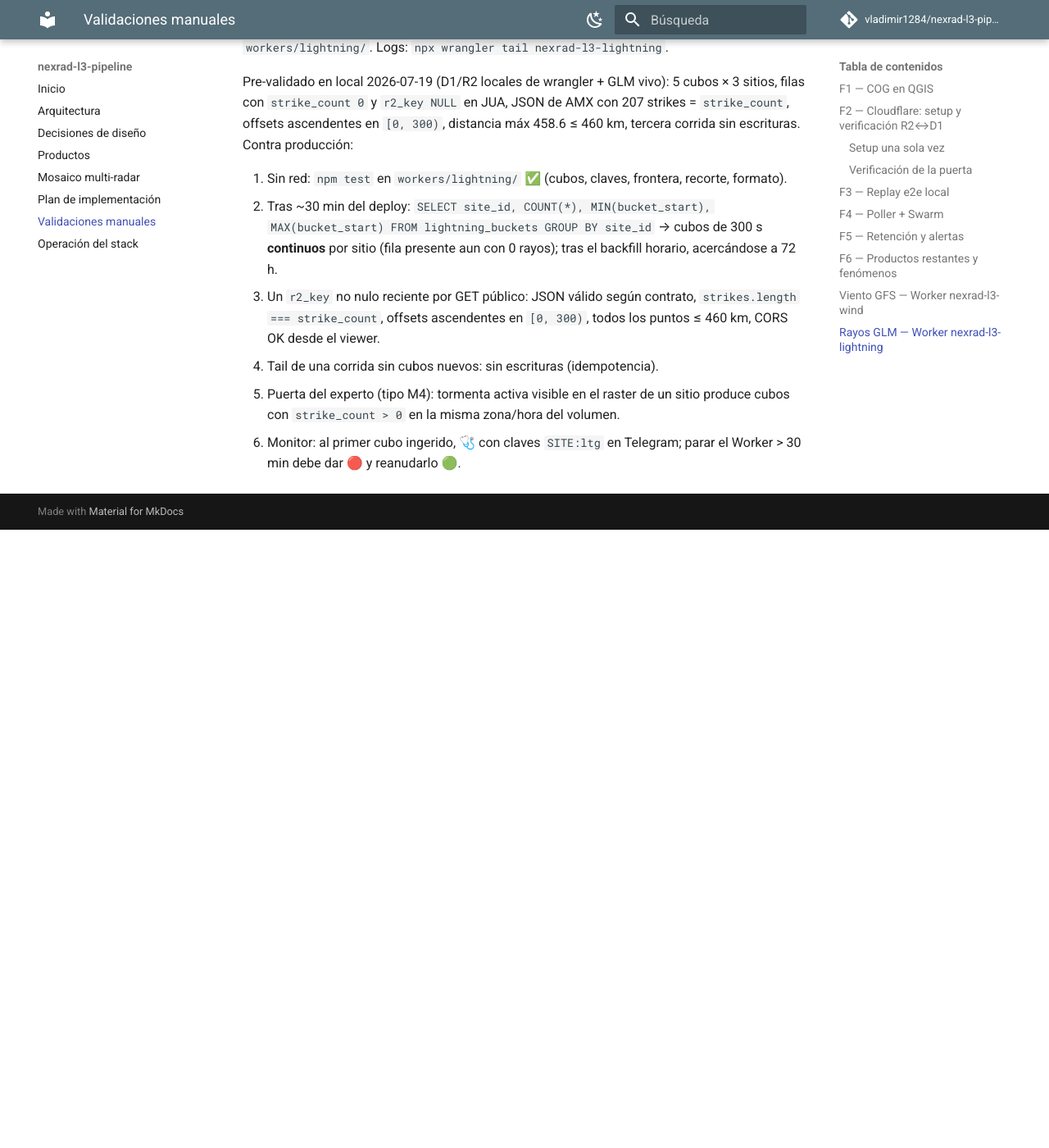
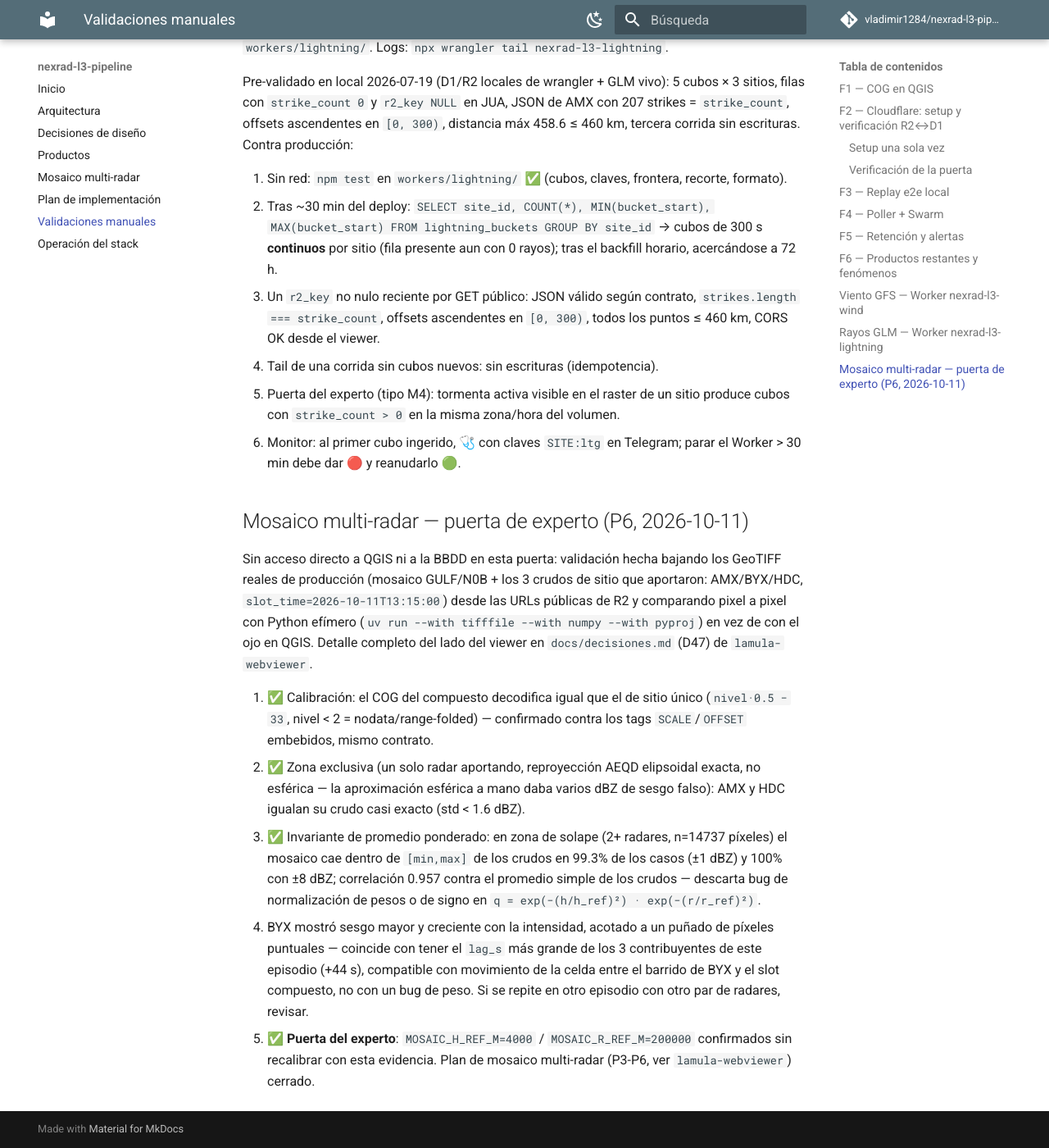
Before and after one commit to vladimir1284/nexrad-l3-pipeline, an MkDocs documentation site: the page built from docs/validaciones.md, in a window 1280 px wide and 1400 px high, scrolled down 4678 px. Shown: the whole window at 82% size. Built offline with MkDocs 1.6.1 and Material for MkDocs 9.7.7, drawn with Linux system fonts in a browser that asks for light colours; comment, search, counter and statistics services are not loaded; before the commit the page ends 5324 px from its top, so only the background shows below that.

Commit message:
docs(mosaic): record expert gate P6 validation results
No direct QGIS/DB access for this pass: validated by downloading
the real production COGs (mosaic + 3 contributing raw sites, GULF
2026-10-11T13:15:00) and comparing pixel-by-pixel with ephemeral
Python instead.

h_ref=4000/r_ref=200000 confirmed without recalibration.

Co-Authored-By: Claude Sonnet 5 <noreply@anthropic.com>

```diff
--- a/docs/mosaico.md
+++ b/docs/mosaico.md
@@ -64,7 +64,8 @@ elevación: el término de altura desaparece y queda la calidad por rango.
 
 `h_ref` y `r_ref` son **los dos números que calibra el experto**. Van por
 variable de entorno precisamente para que ajustarlos no exija reconstruir la
-imagen.
+imagen. **Confirmados sin recalibrar en la puerta de experto P6 (2026-10-11)**
+contra un episodio real (GULF, AMX+BYX+HDC) — ver `docs/validaciones.md`.
 
 ### Dos reglas
 
--- a/docs/validaciones.md
+++ b/docs/validaciones.md
@@ -109,3 +109,32 @@ Pre-validado en local 2026-07-19 (D1/R2 locales de wrangler + GLM vivo): 5 cubos
 4. Tail de una corrida sin cubos nuevos: sin escrituras (idempotencia).
 5. Puerta del experto (tipo M4): tormenta activa visible en el raster de un sitio produce cubos con `strike_count > 0` en la misma zona/hora del volumen.
 6. Monitor: al primer cubo ingerido, 🩺 con claves `SITE:ltg` en Telegram; parar el Worker > 30 min debe dar 🔴 y reanudarlo 🟢.
+
+## Mosaico multi-radar — puerta de experto (P6, 2026-10-11)
+
+Sin acceso directo a QGIS ni a la BBDD en esta puerta: validación hecha bajando los
+GeoTIFF reales de producción (mosaico GULF/N0B + los 3 crudos de sitio que aportaron:
+AMX/BYX/HDC, `slot_time=2026-10-11T13:15:00`) desde las URLs públicas de R2 y
+comparando pixel a pixel con Python efímero (`uv run --with tifffile --with numpy
+--with pyproj`) en vez de con el ojo en QGIS. Detalle completo del lado del viewer en
+`docs/decisiones.md` (D47) de `lamula-webviewer`.
+
+1. ✅ Calibración: el COG del compuesto decodifica igual que el de sitio único
+   (`nivel·0.5 − 33`, nivel < 2 = nodata/range-folded) — confirmado contra los tags
+   `SCALE`/`OFFSET` embebidos, mismo contrato.
+2. ✅ Zona exclusiva (un solo radar aportando, reproyección AEQD elipsoidal exacta,
+   no esférica — la aproximación esférica a mano daba varios dBZ de sesgo falso):
+   AMX y HDC igualan su crudo casi exacto (std < 1.6 dBZ).
+3. ✅ Invariante de promedio ponderado: en zona de solape (2+ radares, n=14737
+   píxeles) el mosaico cae dentro de `[min,max]` de los crudos en 99.3% de los casos
+   (±1 dBZ) y 100% con ±8 dBZ; correlación 0.957 contra el promedio simple de los
+   crudos — descarta bug de normalización de pesos o de signo en `q = exp(−(h/h_ref)²)
+   · exp(−(r/r_ref)²)`.
+4. BYX mostró sesgo mayor y creciente con la intensidad, acotado a un puñado de
+   píxeles puntuales — coincide con tener el `lag_s` más grande de los 3
+   contribuyentes de este episodio (+44 s), compatible con movimiento de la celda
+   entre el barrido de BYX y el slot compuesto, no con un bug de peso. Si se repite
+   en otro episodio con otro par de radares, revisar.
+5. ✅ **Puerta del experto**: `MOSAIC_H_REF_M=4000` / `MOSAIC_R_REF_M=200000`
+   confirmados sin recalibrar con esta evidencia. Plan de mosaico multi-radar
+   (P3-P6, ver `lamula-webviewer`) cerrado.
```
